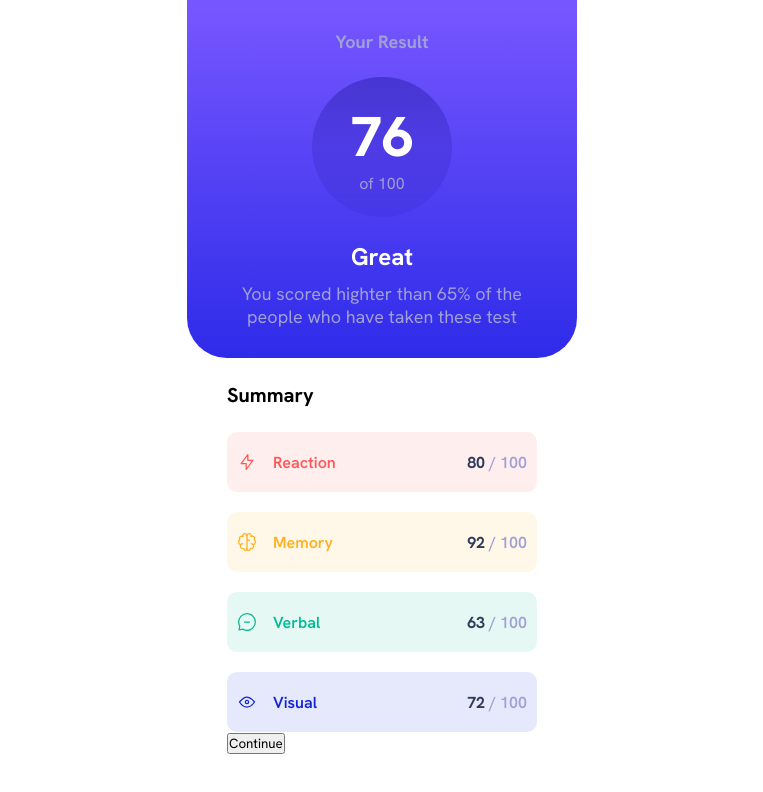
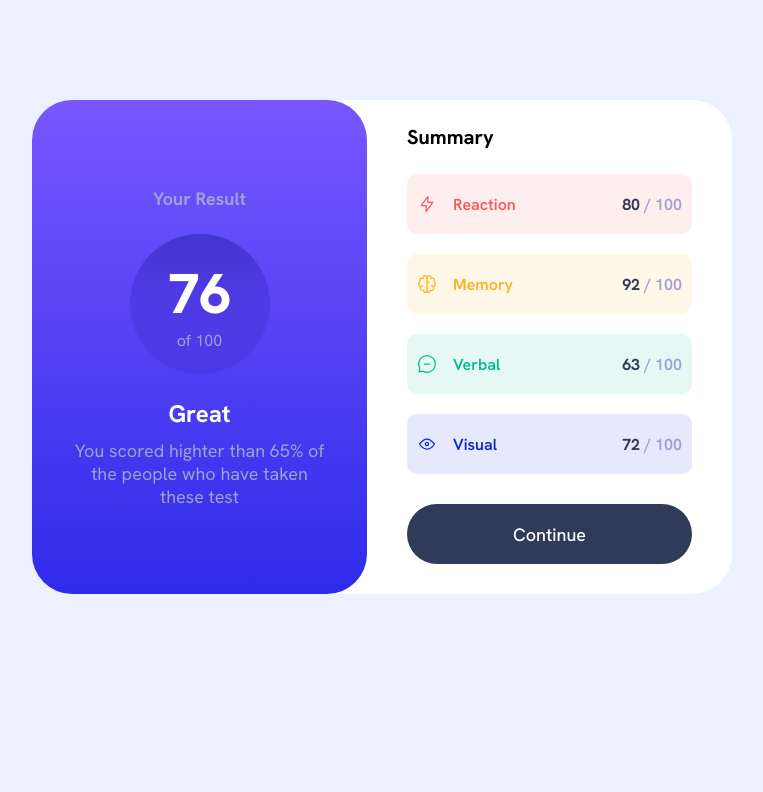
Before and after one commit to felipebalaminut/special-octo-disco, a plain HTML site: page index.html in a window 1280 px wide. Shown: the whole page, without its empty margins (258-1021 px from the left). Drawn offline with Linux system fonts and the light colour scheme.

Commit message:
fix style

```diff
--- a/style.css
+++ b/style.css
@@ -36,6 +36,8 @@
 .container {
 	width: min(39rem, 100%);
 	margin: 0 auto;
+
+	background-color: #ffffff;
 }
 
 body {
@@ -117,9 +119,9 @@ header p {
 	color: var(--Light-lavender);
 }
 
-main,
-footer {
+main {
 	padding: 0 4rem;
+	width: 100%;
 }
 
 main h2 {
@@ -194,7 +196,7 @@ main p.points span {
 	font-weight: 700;
 }
 
-footer button {
+button {
 	width: 100%;
 	height: 6rem;
 	background-color: var(--Dark-gray-blue);
@@ -214,3 +216,26 @@ button:hover {
 	cursor: pointer;
 	transform: scale(1.05);
 }
+
+@media (min-width: 1120px) {
+	body {
+		background-color: var(--Pale-blue);
+
+		padding: 10rem;
+	}
+
+	.container {
+		width: min(70rem, 100%);
+		display: flex;
+
+		border-radius: 4rem;
+	}
+
+	header {
+		border-radius: 4rem;
+
+		display: flex;
+		flex-direction: column;
+		justify-content: center;
+	}
+}
```
